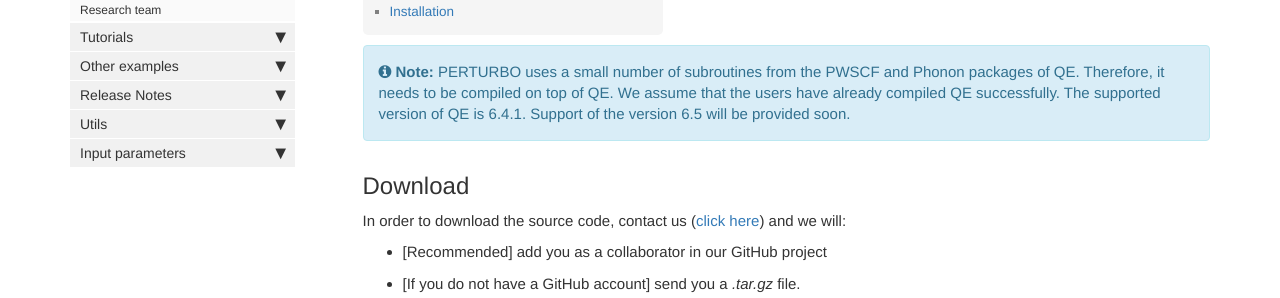
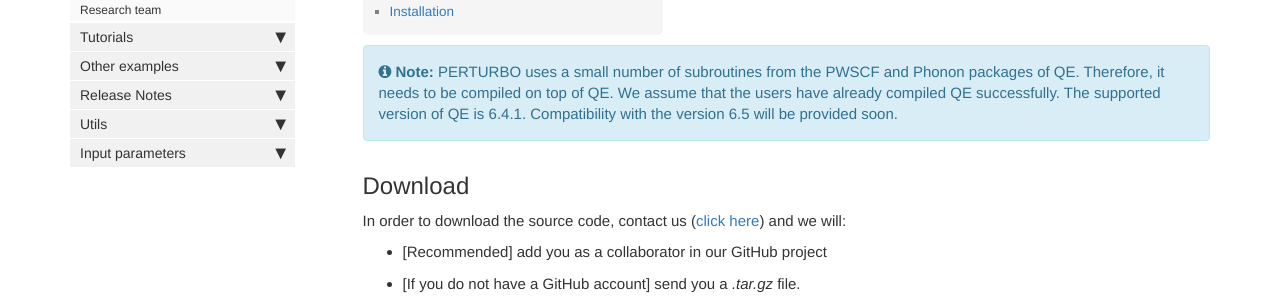
Before and after one commit to zhengMDcode/perturbo-code.github.io, a Jekyll site: the page built from pages/mydoc/mydoc_installation.md, in a window 1280 px wide and 900 px high. Shown: the part 200-498 px from the top of the window. Built offline with Jekyll 4.4.1, drawn with Linux system fonts in a browser that asks for light colours; comment, search, counter and statistics services are not loaded.

Commit message:
install text update

```diff
--- a/pages/mydoc/mydoc_installation.md
+++ b/pages/mydoc/mydoc_installation.md
@@ -11,7 +11,7 @@ toc: true
 <link rel="stylesheet" href="css/my_style.css">
 </head>
 
-{% include note.html content="PERTURBO uses a small number of subroutines from the PWSCF and Phonon packages of QE. Therefore, it needs to be compiled on top of QE. We assume that the users have already compiled QE successfully. The supported version of QE is 6.4.1. Support of the version 6.5 will be provided soon." %}
+{% include note.html content="PERTURBO uses a small number of subroutines from the PWSCF and Phonon packages of QE. Therefore, it needs to be compiled on top of QE. We assume that the users have already compiled QE successfully. The supported version of QE is 6.4.1. Compatibility with the version 6.5 will be provided soon." %}
 
 
 ## Download
```
